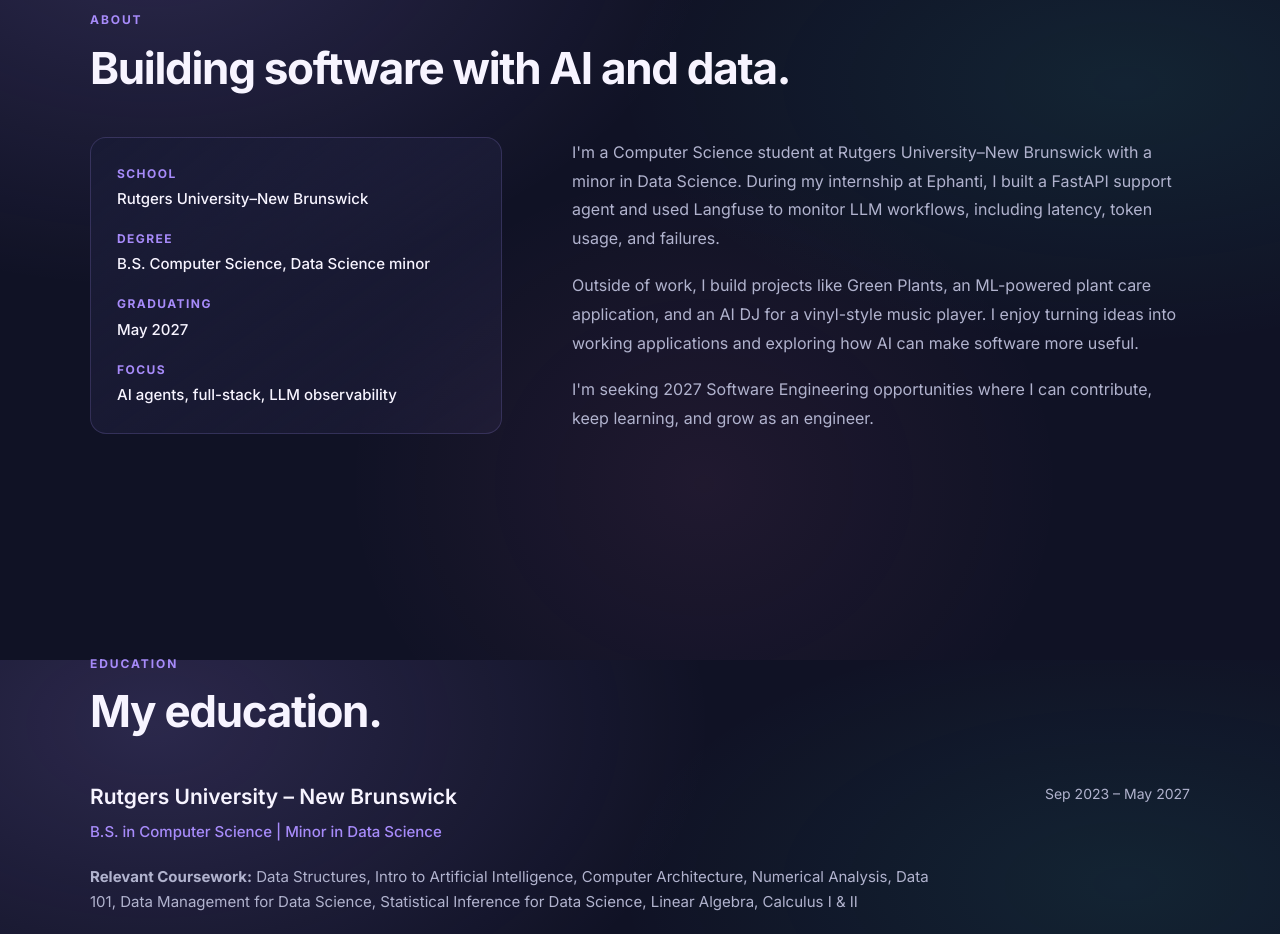
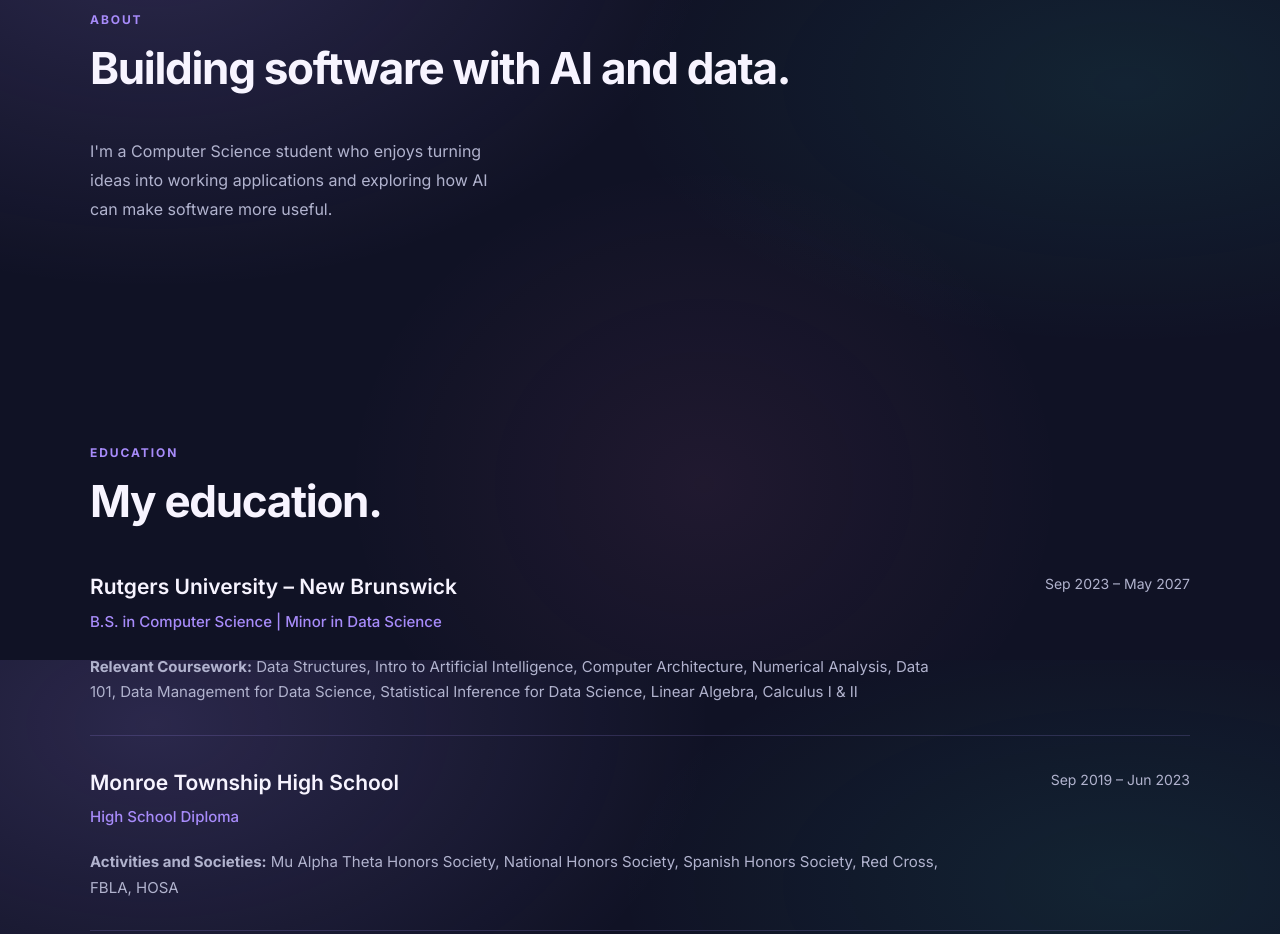
Before and after one commit to riyav-star/portfolio, a Next.js app in the folder portfolio/: page / in a window 1280 px wide. Shown: the part 940-1874 px from the top of the page. Built offline with nearby package versions, Linux system fonts and the light colour scheme.

Commit message:
Update About.tsx

```diff
--- a/portfolio/src/app/components/About.tsx
+++ b/portfolio/src/app/components/About.tsx
@@ -7,46 +7,11 @@ export default function About() {
         <h2>Building software with AI and data.</h2>
 
         <div className="about-content">
-          <div className="about-image">
-            <div className="about-facts">
-              <dl>
-                <div>
-                  <dt>School</dt>
-                  <dd>Rutgers University–New Brunswick</dd>
-                </div>
-                <div>
-                  <dt>Degree</dt>
-                  <dd>B.S. Computer Science, Data Science minor</dd>
-                </div>
-                <div>
-                  <dt>Graduating</dt>
-                  <dd>May 2027</dd>
-                </div>
-                <div>
-                  <dt>Focus</dt>
-                  <dd>AI agents, full-stack, LLM observability</dd>
-                </div>
-              </dl>
-            </div>
-          </div>
-
           <div className="about-text">
             <p>
-              I'm a Computer Science student at Rutgers University–New
-              Brunswick with a minor in Data Science. During my internship
-              at Ephanti, I built a FastAPI support agent and used Langfuse
-              to monitor LLM workflows, including latency, token usage, and
-              failures.
-            </p>
-            <p>
-              Outside of work, I build projects like Green Plants, an
-              ML-powered plant care application, and an AI DJ for a
-              vinyl-style music player. I enjoy turning ideas into working
-              applications and exploring how AI can make software more useful.
-            </p>
-            <p>
-              I'm seeking 2027 Software Engineering opportunities where I
-              can contribute, keep learning, and grow as an engineer.
+              I'm a Computer Science student who enjoys turning ideas into
+              working applications and exploring how AI can make software
+              more useful.
             </p>
           </div>
         </div>
```
